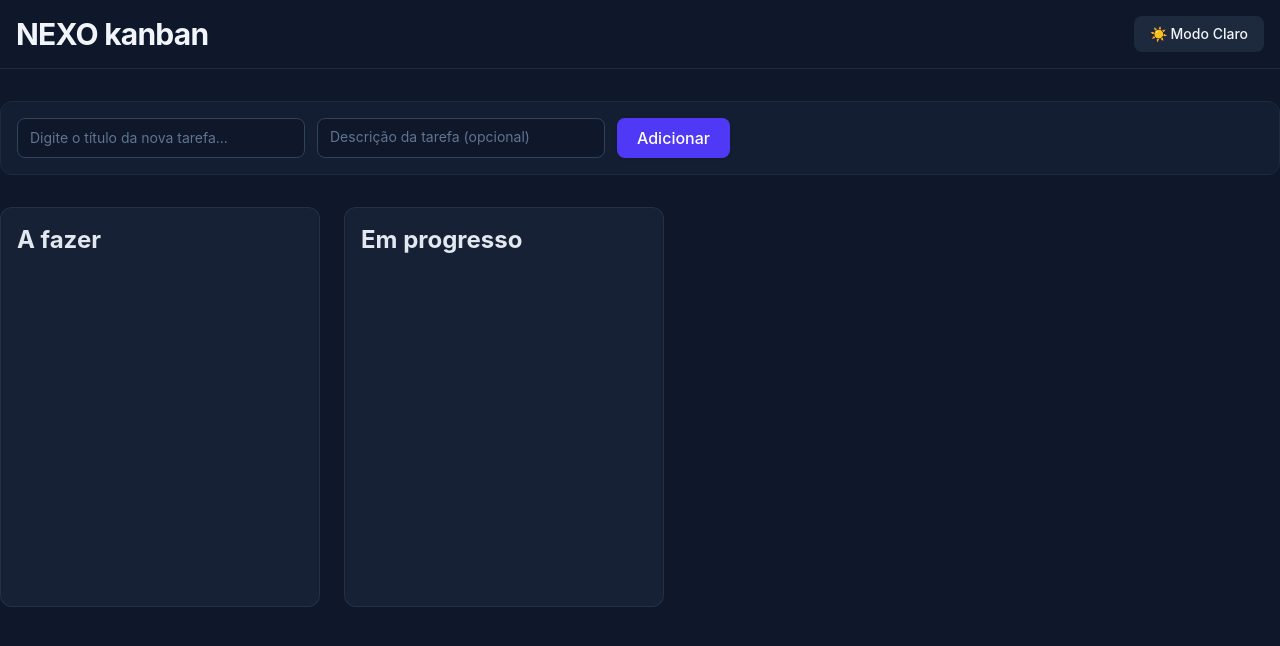
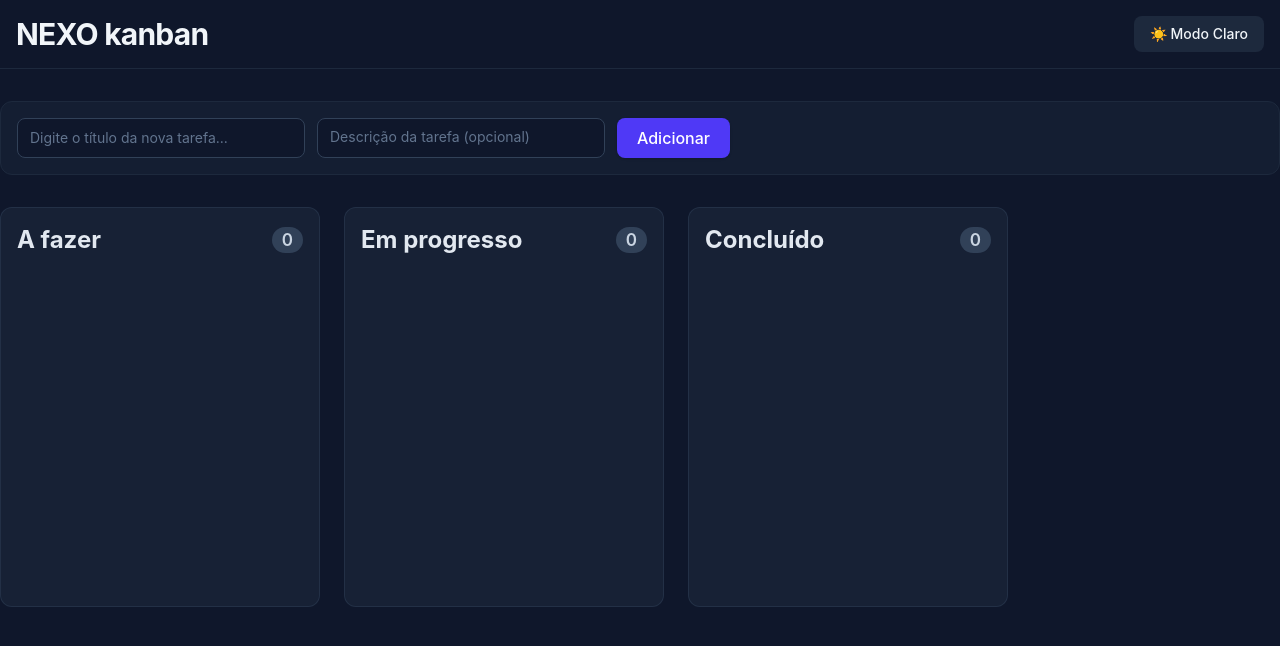
Before and after one commit to felipealvesrodrigues/NEXO, a React (Vite) app: page / in a window 1280 px wide. Shown: the top 646 px of the page. Built offline with nearby package versions, Linux system fonts and the light colour scheme.

Commit message:
coluna concluir e contador

```diff
--- a/src/App.tsx
+++ b/src/App.tsx
@@ -62,6 +62,11 @@ export default function App() {
     localStorage.setItem('nexo_tasks', JSON.stringify(tasks)) /* o stringfy faz o inverso do parse, ele transforma o array de volta em um texto para que ele seja salvo no localStorage */
   }, [tasks]) /* Esse array aqui faz a funcção ser executada sempre que o array mudar */
 
+  const todotasks = tasks.filter((task) => task.status === 'to_do')
+  const inProgressTasks = tasks.filter((task) => task.status === 'in_progress')
+  const doneTasks = tasks.filter((task) => task.status === 'done')
+
+
   return (
       <div className="min-h-screen bg-slate-100 text-slate-800 dark:bg-slate-900 dark:text-slate-100 transition-colors duration-300">
         <header className="flex justify-between items-center mb-8 border-b border-slate-300 dark:border-slate-800 p-4">
@@ -94,20 +99,23 @@ export default function App() {
           </form>
 
           <div className="flex items-start gap-6 overflow-x-auto pb-4"> {/* Englobei numa div para fazer eles ficarem lado a lado */}
-            <Column title="A fazer">
-              {tasks
-              .filter((task) => task.status === 'to_do')
-              .map((task) => ( /* O map pega os itens filtrados pelo filter e converte em um componente de react, uma tarefa de cada vez */
+            <Column title="A fazer" count={todotasks.length}>
+              {todotasks.map((task) => ( /* O map pega os itens filtrados pelo filter e converte em um componente de react, uma tarefa de cada vez */
                 <Card key={task.id} title={task.title} description={task.description} id={task.id} status={task.status} onMove={handleMoveTask} onDelete={handleDeleteTask} onEdit={handleEditTask}/>
               ))}
             </Column>
 
-            <Column title="Em progresso">
-            {tasks
-              .filter((task) => task.status === 'in_progress')
-              .map((task)=> ( /* O map pega os itens filtrados pelo filter e converte em um componente de react, uma tarefa de cada vez */
+            <Column title="Em progresso" count={inProgressTasks.length}>
+            {inProgressTasks.map((task) => ( /* O map pega os itens filtrados pelo filter e converte em um componente de react, uma tarefa de cada vez */
                 <Card key={task.id} title={task.title} description={task.description} id={task.id} status={task.status} onMove={handleMoveTask} onDelete={handleDeleteTask} onEdit={handleEditTask}/>
               ))}
+            </Column>
+
+            <Column title="Concluído" count={doneTasks.length}>
+            {doneTasks
+            .map((task) => (
+              <Card key={task.id} title={task.title} description={task.description} id={task.id} status={task.status} onMove={handleMoveTask} onDelete={handleDeleteTask} onEdit={handleEditTask}/>
+            ))}
             </Column>
           </div>
         </div>
--- a/src/components/Card.tsx
+++ b/src/components/Card.tsx
@@ -5,7 +5,7 @@ interface CardProps {
   id: number;
   title: string;
   description?: string;
-  status: string;
+  status: TaskStatus;
   onMove: (id: number, newStatus: TaskStatus) => void;
   onDelete: (id: number) => void;
   onEdit: (
@@ -69,7 +69,7 @@ export function Card({
                 setIsEditing(true);
                 setIsMenuOpen(false);
               }}
-              className="w-full text-left px-3 py-1.5 text-xs text-slate-700 dark:text-slate-200 hover:bg-slate-700 /* parei aqui */ "
+              className="w-full text-left px-3 py-1.5 text-xs text-slate-700 dark:text-slate-200 hover:bg-slate-100 dark:hover:bg-slate-700"
             >
               ✏️ Editar
             </button>
@@ -123,16 +123,26 @@ export function Card({
 
       {/* Rodapé com os botões de mover pra outra coluna */}
       <div className="flex items-center gap-2 mt-3 pt-2 border-t border-slate-100 dark:border-slate-700">
-
+        {/* EM PROGRESSO */}
         {status === "in_progress" && (
+          <>
             <button
               onClick={() => onMove(id, "to_do")}
               className="px-3 py-1 font-medium bg-slate-200 dark:bg-slate-800 hover:bg-slate-200 dark:hover:bg-slate-700 transition text-slate-700 dark:text-slate-200 rounded cursor-pointer"
             >
               Voltar
             </button>
+
+            <button
+              onClick={() => onMove(id, "done")}
+              className="px-3 py-1 ml-auto bg-emerald-600 rounded hover:bg-emerald-700 transition text-white "
+            >
+              Concluir
+            </button>
+          </>
         )}
 
+        {/* A FAZER */}
         {status === "to_do" && (
           <button
             onClick={() => onMove(id, "in_progress")}
@@ -141,6 +151,15 @@ export function Card({
             Avançar
           </button>
         )}
+
+        {status === "done" && (
+          <button
+            onClick={() => onMove(id, "in_progress")}
+            className="px-3 py-1 font-medium bg-slate-200 dark:bg-slate-800 hover:bg-slate-200 dark:hover:bg-slate-700 transition text-slate-700 dark:text-slate-200 rounded cursor-pointer"
+          >
+            Reabrir
+          </button>
+        )}
       </div>
     </div>
   );
--- a/src/components/Column.tsx
+++ b/src/components/Column.tsx
@@ -1,19 +1,23 @@
 import React from "react";
 
-interface ColumnProps{
-  title: string
-  children: React.ReactNode /* Isso aqui permite que componentes sejam colocados dentro de um componente */
+interface ColumnProps {
+  title: string;
+  children: React.ReactNode; /* Isso aqui permite que componentes sejam colocados dentro de um componente */
+  count?: number; /* Contador de tarefas */
 }
 
-export function Column({title, children}: ColumnProps ) {
-  return(
+export function Column({ title, children, count }: ColumnProps) {
+  return (
     <div className="bg-slate-200/60 dark:bg-slate-800/60 rounded-xl p-4 w-80 min-h-100 border border-slate-300/50 dark:border-slate-700/50 flex flex-col gap-3">
-      <h2 className="text-2xl text-slate-700 dark:text-slate-200 mb-2 font-bold">
+      <h2 className="flex justify-between items-center text-2xl text-slate-700 dark:text-slate-200 mb-2 font-bold">
         {title}
+        {count !== undefined && (
+          <span className="px-2.5 py-0.5 text-[17px] font-semibold rounded-full bg-slate-700/30 dark:bg-slate-700 text-slate-700 dark:text-slate-300 ">
+            {count}
+          </span>
+        )}
       </h2>
-      <div className="flex flex-col gap-3">
-        {children}
-      </div>
+      <div className="flex flex-col gap-3">{children}</div>
     </div>
-  )
+  );
 }
```
Lines whose indentation alone changed are shown as unchanged.
